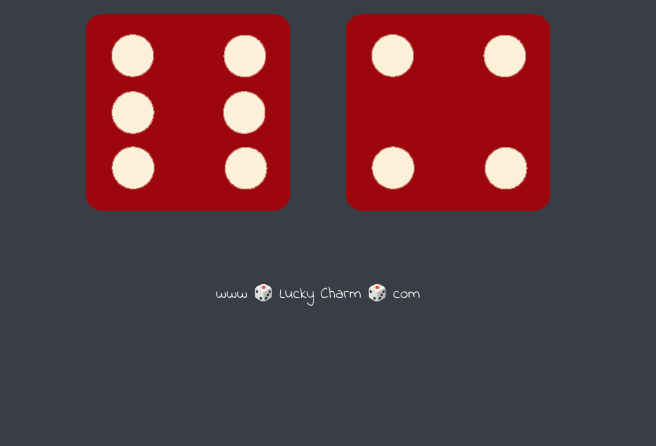
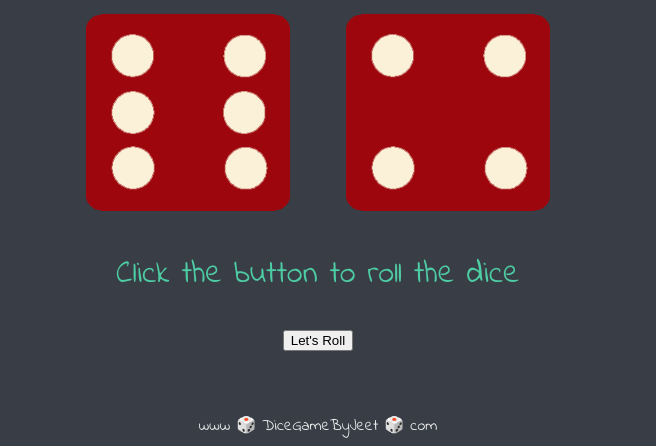
Before and after one commit to jeetbhati4u/Dicee, a plain HTML site: page index.html in a window 1280 px wide. Shown: the part 481-927 px from the top of the page, without its empty margins (322-978 px from the left). Before the commit the page ends 800 px from the top, so only its background shows below. Drawn offline with Linux system fonts and the light colour scheme.

Commit message:
Update index.html

```diff
--- a/index.html
+++ b/index.html
@@ -2,7 +2,7 @@
 <html lang="en" dir="ltr">
   <head>
     <meta charset="utf-8">
-    <title>Dicee</title>
+    <title>Let's Roll</title>
     <link rel="stylesheet" href="styles.css">
     <link href="https://fonts.googleapis.com/css?family=Indie+Flower|Lobster" rel="stylesheet">
 
@@ -21,15 +21,16 @@
         <p>Player 2</p>
         <img class="img2" src="images/dice6.png">
       </div>
-
+      <div class ="container">
+        <p> Click the button to roll the dice </p>
+         <button type="button" class="btn" onclick="refreshPage()"> Let's Roll</button>
+      </div>
     </div>
 
-  <script src="index.js" charset="utf-8"></script>
-
+    <script src = "index.js" charset="utf-8"></script>
   </body>
 
   <footer>
-   www 🎲 Lucky Charm 🎲 com
+    www 🎲 DiceGameByJeet 🎲 com
   </footer>
-
 </html>
```
